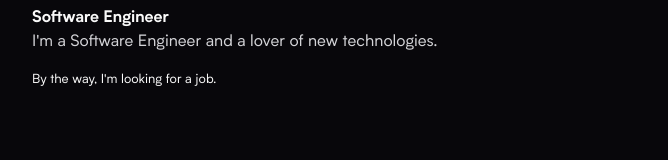
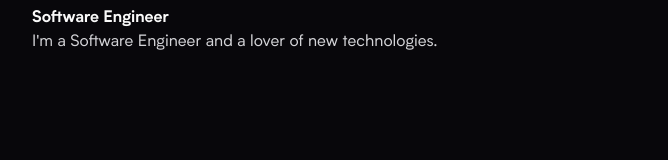
Before and after one commit to brunordgs/brunorodrigues, a Next.js app: page / in a window 1280 px wide. Shown: the part 234-394 px from the top of the page, without its empty margins (64-732 px from the left). Built offline with nearby package versions, Linux system fonts and the light colour scheme; no server answers; the database is empty.

Commit message:
Run prettier script

```diff
--- a/package.json
+++ b/package.json
@@ -6,7 +6,8 @@
     "dev": "next dev",
     "build": "next build",
     "start": "next start",
-    "lint": "next lint"
+    "lint": "next lint",
+    "prettier": "prettier -w \"./src/**/*.{ts,tsx}\""
   },
   "dependencies": {
     "@next/font": "13.1.1",
@@ -25,6 +26,7 @@
     "autoprefixer": "^10.4.13",
     "clsx": "^1.2.1",
     "postcss": "^8.4.20",
+    "prettier": "^2.8.4",
     "tailwindcss": "^3.2.4"
   }
 }
--- a/src/pages/_app.tsx
+++ b/src/pages/_app.tsx
@@ -1,6 +1,6 @@
+import localFont from '@next/font/local';
 import type { AppProps } from 'next/app';
 import '../styles/globals.css';
-import localFont from '@next/font/local';
 
 const biotif = localFont({
 	src: [
--- a/src/pages/_document.tsx
+++ b/src/pages/_document.tsx
@@ -1,4 +1,4 @@
-import { Html, Head, Main, NextScript } from 'next/document';
+import { Head, Html, Main, NextScript } from 'next/document';
 
 export default function Document() {
 	return (
--- a/src/pages/index.tsx
+++ b/src/pages/index.tsx
@@ -1,13 +1,12 @@
 import { Container } from '@/components/ui/Container';
-import Head from 'next/head';
-import Image from 'next/image';
-import Link from 'next/link';
-
 import { supabase } from '@/services/supabase';
 import { Project } from '@/shared/interfaces/Project';
 import localFont from '@next/font/local';
 import clsx from 'clsx';
 import { GetServerSideProps } from 'next';
+import Head from 'next/head';
+import Image from 'next/image';
+import Link from 'next/link';
 
 export const neuzeitGrotesk = localFont({
 	src: '../../public/static/font/NeuzeitGrotesk-Bold.woff2',
@@ -53,8 +52,6 @@ export default function Home({ projects, workProjects }: Props) {
 								<br />
 								I&apos;m a Software Engineer and a lover of new technologies.
 							</p>
-
-							<small className="block">By the way, I&apos;m looking for a job.</small>
 						</div>
 
 						<ul className="flex gap-8 mt-8">
```
Also changed, not shown: src/services/supabase.ts (line endings or trailing spaces), 1 other file (tests, documents, lock files or other folders).
